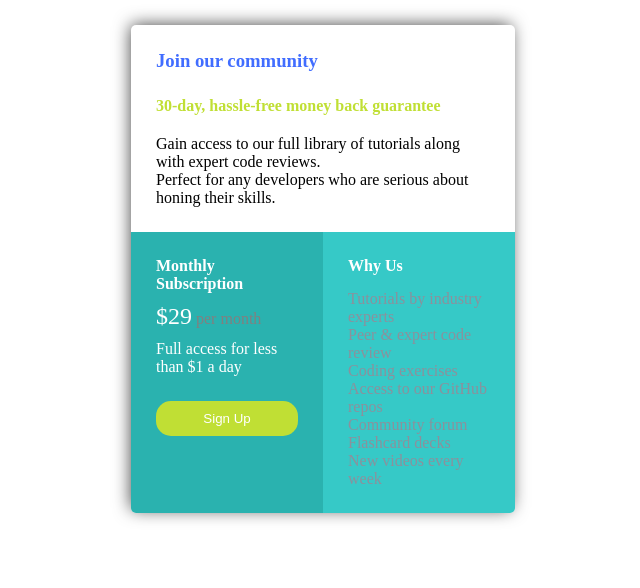
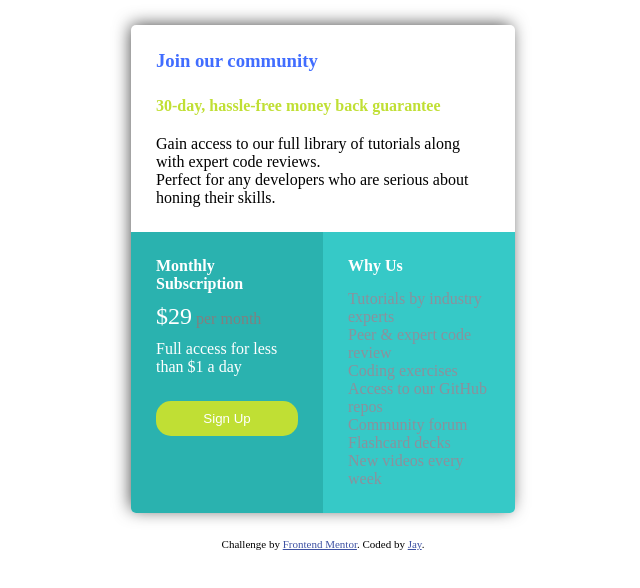
Before and after one commit to Jainal-5-2/Frontend-Mentor-Single-Price-Grid-Component, a plain HTML site: page index.html in a window 1280 px wide. Shown: the whole page, without its empty margins (317-957 px from the left). Drawn offline with Linux system fonts and the light colour scheme.

Commit message:
initial commit

```diff
--- a/css/style.css
+++ b/css/style.css
@@ -5,11 +5,6 @@ html{
 *,*::before,*::after{
      box-sizing: inherit;
      margin: 0;
-}
-
-body{
-     display: flex;
-     justify-content: center;
 }
 
 .card{
--- a/index.html
+++ b/index.html
@@ -25,6 +25,7 @@
 </head>
 
 <body>
+  <div style="width: 100%; display: flex; justify-content: center;">
     <article class="card">
       <section class="top">
         <h3 style="color: rgb(65, 109, 255); margin-bottom: 25px;">Join our community</h3>
@@ -55,7 +56,8 @@
           <button class="button">
             Sign Up
           </button>
-      </section><section class="bottom-right">
+        </section>
+        <section class="bottom-right">
           <h4>
             Why Us
           </h4>
@@ -84,13 +86,14 @@
         </section>
       </section>
     </article>
+  </div>
 
-  <!-- <footer>
+  <footer>
     <p class="attribution">
       Challenge by <a href="https://www.frontendmentor.io?ref=challenge" target="_blank">Frontend Mentor</a>.
-      Coded by <a href="#">Your Name Here</a>.
+      Coded by <a href="#">Jay</a>.
     </p>
-  </footer> -->
+  </footer>
 </body>
 
 </html>
```
Also changed, not shown: Screenshot.png, Screenshot2.png (added), 1 other file. Lines whose indentation alone changed are shown as unchanged.
